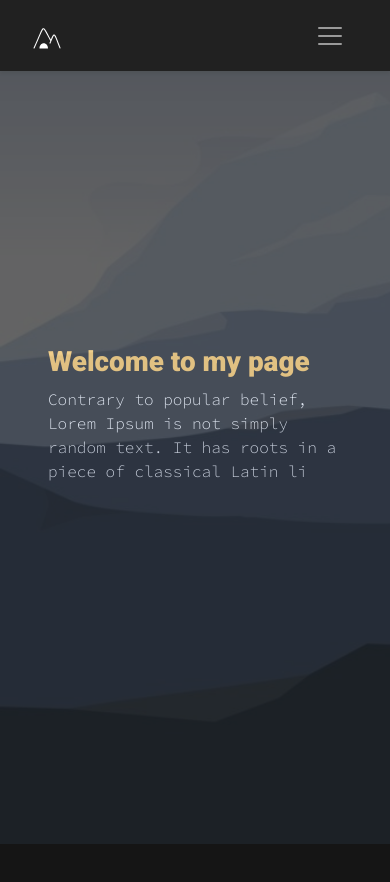
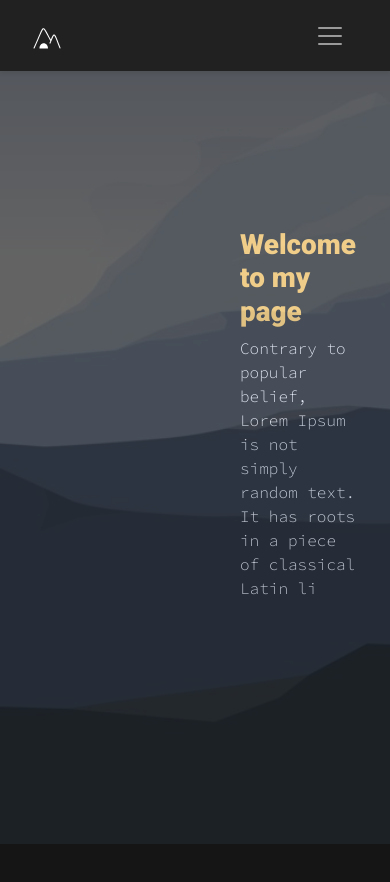
Before and after one commit to x0x1x0/sternberg.app, a React (Vite) app: page / in a window 390 px wide. Shown: the top 882 px of the page. Built offline with nearby package versions, Linux system fonts and the light colour scheme.

Commit message:
deleted media query to check for responsiveness

```diff
--- a/src/Landing/Homesect.css
+++ b/src/Landing/Homesect.css
@@ -112,12 +112,3 @@ h1 {z-index: 9999999;
     }
 
 }
-
-
-
-@media only screen and (max-width: 1025px) {
-    .textdiv1 {
-        margin-left: 0rem;
-    }
-
-}
```
